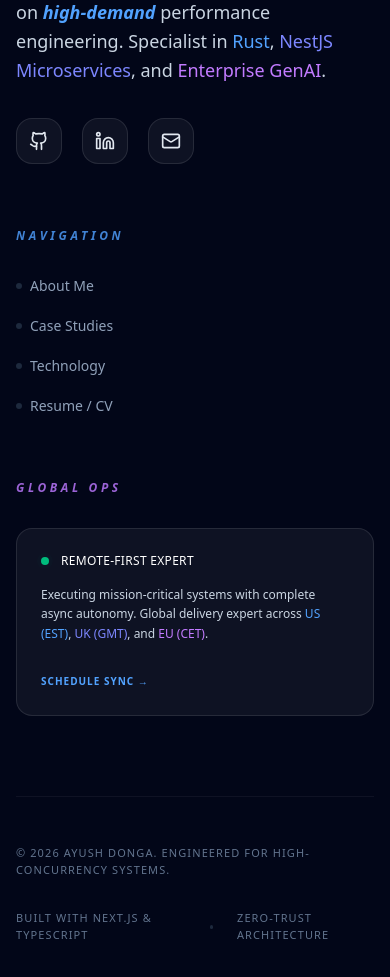
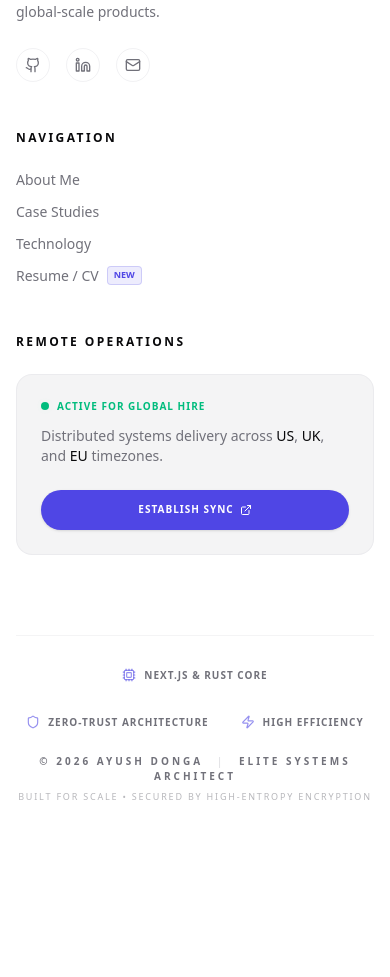
Before and after one commit to Ayush-Donga/my-portfolio, a Next.js app: page / in a window 390 px wide. Shown: the part 7828-8805 px from the top of the page. After the commit the page ends 8679 px from the top, so only its background shows below. Built offline with nearby package versions, Linux system fonts and the light colour scheme; no server answers; the database is empty.

Commit message:
feat(footer): unify design system and optimize for modern minimalist aesthetic

```diff
--- a/src/components/Footer.tsx
+++ b/src/components/Footer.tsx
@@ -1,93 +1,117 @@
 import React from 'react'
 import Link from 'next/link'
-import { Github, Linkedin, Mail } from 'lucide-react'
+import { Github, Linkedin, Mail, Shield, Zap, ExternalLink, Cpu } from 'lucide-react'
+import { Button } from '@/components/ui/button'
 
 export const Footer = () => {
     return (
-        <footer className="pt-24 pb-12 border-t border-border/50 bg-slate-950 text-slate-200">
-            <div className="container mx-auto px-4">
-                <div className="grid md:grid-cols-4 gap-16 mb-20">
-                    {/* Brand Info */}
-                    <div className="md:col-span-2 space-y-8">
-                        <Link href="/" className="inline-block group">
-                            <span className="text-3xl font-bold bg-clip-text text-transparent bg-gradient-to-r from-blue-400 via-indigo-400 to-purple-400 group-hover:from-blue-300 group-hover:to-purple-300 transition-all">
+        <footer className="relative pt-24 pb-12 bg-background border-t border-border/40 overflow-hidden">
+            <div className="container mx-auto px-4 relative z-10">
+                <div className="grid grid-cols-1 md:grid-cols-2 lg:grid-cols-4 gap-12 lg:gap-8 mb-20">
+
+                    {/* Brand Section */}
+                    <div className="space-y-6">
+                        <Link href="/" className="text-2xl font-bold bg-clip-text text-transparent bg-gradient-to-r from-blue-400 to-purple-600 hover:opacity-80 transition-opacity inline-block">
                             Ayush Donga
-                            </span>
-                            <div className="h-px w-0 group-hover:w-full bg-gradient-to-r from-blue-400 to-purple-400 transition-all duration-300"></div>
                         </Link>
-                        <p className="text-slate-300 max-w-sm leading-relaxed text-lg font-light">
-                            Senior Systems Architect lead with a focus on <span className="text-blue-400 font-semibold italic">high-demand</span> performance engineering. Specialist in <span className="text-blue-400 font-medium">Rust</span>, <span className="text-indigo-400 font-medium">NestJS Microservices</span>, and <span className="text-purple-400 font-medium">Enterprise GenAI</span>.
+                        <p className="text-muted-foreground text-sm leading-relaxed max-w-xs">
+                            Senior Systems Architect specializing in Rust, Distributed Systems, and AI infrastructure for global-scale products.
                         </p>
-                        <div className="flex gap-5">
+                        <div className="flex gap-4">
+                            {[
+                                { icon: Github, href: "https://github.com/ayush-donga", label: "GitHub" },
+                                { icon: Linkedin, href: "https://linkedin.com/in/ayush-donga-696755197", label: "LinkedIn" },
+                                { icon: Mail, href: "mailto:ayush.donga20@gmail.com", label: "Email" }
+                            ].map((social, i) => (
                                 <Link
-                                href="https://github.com/ayush-donga"
+                                    key={i}
+                                    href={social.href}
                                     target="_blank"
-                                className="p-3 bg-white/5 border border-white/10 rounded-2xl hover:border-blue-500/50 hover:bg-blue-500/10 hover:text-blue-400 transition-all hover:-translate-y-1 group"
+                                    className="p-2 rounded-full border border-border/50 hover:border-primary/50 text-muted-foreground hover:text-primary transition-all group"
+                                    aria-label={social.label}
                                 >
-                                <Github className="w-5 h-5 group-hover:scale-110 transition-transform" />
+                                    <social.icon className="w-4 h-4 group-hover:scale-110 transition-transform" />
                                 </Link>
-                           <Link
-                                href="https://linkedin.com/in/ayush-donga-696755197"
-                                target="_blank"
-                                className="p-3 bg-white/5 border border-white/10 rounded-2xl hover:border-primary/50 hover:bg-primary/10 hover:text-primary transition-all hover:-translate-y-1 group"
-                           >
-                                <Linkedin className="w-5 h-5 group-hover:scale-110 transition-transform" />
-                           </Link>
-                           <Link
-                                href="mailto:ayush.donga20@gmail.com"
-                                className="p-3 bg-white/5 border border-white/10 rounded-2xl hover:border-purple-500/50 hover:bg-purple-500/10 hover:text-purple-400 transition-all hover:-translate-y-1 group"
-                           >
-                                <Mail className="w-5 h-5 group-hover:scale-110 transition-transform" />
-                           </Link>
+                            ))}
                         </div>
                     </div>
 
                     {/* Navigation */}
-                    <div className="space-y-8">
-                        <h4 className="text-xs font-semibold uppercase tracking-[0.3em] text-blue-400/80 italic">Navigation</h4>
-                        <ul className="space-y-5 text-sm">
-                            <li><Link href="#about" className="text-slate-400 hover:text-white transition-colors flex items-center gap-2 group"><span className="w-1.5 h-1.5 rounded-full bg-slate-800 group-hover:bg-blue-400 transition-colors"></span>About Me</Link></li>
-                            <li><Link href="#projects" className="text-slate-400 hover:text-white transition-colors flex items-center gap-2 group"><span className="w-1.5 h-1.5 rounded-full bg-slate-800 group-hover:bg-blue-400 transition-colors"></span>Case Studies</Link></li>
-                            <li><Link href="#skills" className="text-slate-400 hover:text-white transition-colors flex items-center gap-2 group"><span className="w-1.5 h-1.5 rounded-full bg-slate-800 group-hover:bg-blue-400 transition-colors"></span>Technology</Link></li>
-                            <li><Link href="/resume" className="text-slate-400 hover:text-white transition-colors flex items-center gap-2 group"><span className="w-1.5 h-1.5 rounded-full bg-slate-800 group-hover:bg-blue-400 transition-colors"></span>Resume / CV</Link></li>
+                    <div className="space-y-6">
+                        <h4 className="text-xs font-bold uppercase tracking-[0.2em] text-foreground">Navigation</h4>
+                        <ul className="space-y-3">
+                            {[
+                                { name: "About Me", href: "#about" },
+                                { name: "Case Studies", href: "#projects" },
+                                { name: "Technology", href: "#skills" },
+                                { name: "Resume / CV", href: "/resume", badge: true }
+                            ].map((link, i) => (
+                                <li key={i}>
+                                    <Link
+                                        href={link.href}
+                                        className="text-sm text-muted-foreground hover:text-primary transition-colors flex items-center gap-2"
+                                    >
+                                        {link.name}
+                                        {link.badge && (
+                                            <span className="text-[9px] bg-primary/10 text-primary border border-primary/20 px-1.5 py-0.5 rounded font-bold uppercase">
+                                                New
+                                            </span>
+                                        )}
+                                    </Link>
+                                </li>
+                            ))}
                         </ul>
                     </div>
 
-                    {/* Meta / Availability */}
-                    <div className="space-y-8">
-                        <h4 className="text-xs font-semibold uppercase tracking-[0.3em] text-purple-400/80 italic">Global Ops</h4>
-                        <div className="p-6 bg-white/5 border border-white/10 rounded-2xl space-y-4">
-                            <div className="flex items-center gap-3">
+                    {/* Remote Operations - Optimized Card */}
+                    <div className="lg:col-span-2 space-y-6">
+                        <h4 className="text-xs font-bold uppercase tracking-[0.2em] text-foreground">Remote Operations</h4>
+                         <div className="p-6 rounded-2xl bg-card border border-border/50 backdrop-blur-sm relative group hover:border-primary/20 transition-all duration-300">
+                            <div className="flex flex-col md:flex-row md:items-center justify-between gap-6">
+                                <div className="space-y-3">
+                                    <div className="flex items-center gap-2">
                                         <span className="relative flex h-2 w-2">
-                                  <span className="animate-ping absolute inline-flex h-full w-full rounded-full bg-emerald-400 opacity-75"></span>
+                                            <span className="animate-ping absolute inline-flex h-full w-full rounded-full bg-emerald-500 opacity-40"></span>
                                             <span className="relative inline-flex rounded-full h-2 w-2 bg-emerald-500"></span>
                                         </span>
-                                <span className="text-white text-xs font-medium tracking-wide">REMOTE-FIRST EXPERT</span>
+                                        <span className="text-emerald-500 text-[10px] font-bold tracking-widest uppercase">Active for Global Hire</span>
                                     </div>
-                            <p className="text-xs text-slate-300 leading-relaxed font-light">
-                                Executing mission-critical systems with complete async autonomy. Global delivery expert across <span className="text-blue-400 font-medium">US (EST)</span>, <span className="text-indigo-400 font-medium">UK (GMT)</span>, and <span className="text-purple-400 font-medium">EU (CET)</span>.
+                                    <p className="text-muted-foreground text-sm max-w-xs">
+                                        Distributed systems delivery across <span className="text-foreground font-medium">US</span>, <span className="text-foreground font-medium">UK</span>, and <span className="text-foreground font-medium">EU</span> timezones.
                                     </p>
-                            <div className="pt-2">
-                                <Link
-                                    href="https://calendly.com/ayush-donga20/30min"
-                                    target="_blank"
-                                    className="text-[10px] text-blue-400 font-bold uppercase tracking-widest hover:text-blue-300 transition-colors"
-                                >
-                                    Schedule Sync &rarr;
+                                </div>
+                                <Button size="sm" className="rounded-full h-10 px-6 font-bold uppercase tracking-widest text-[10px]" asChild>
+                                    <Link href="https://calendly.com/ayush-donga20/30min" target="_blank">
+                                        Establish Sync <ExternalLink className="ml-1.5 w-3 h-3" />
                                     </Link>
+                                </Button>
                             </div>
                          </div>
                     </div>
                 </div>
 
-                <div className="flex flex-col md:flex-row justify-between items-center gap-8 pt-12 border-t border-white/5">
-                    <div className="text-[11px] text-slate-500 uppercase tracking-widest font-light">
-                        © {new Date().getFullYear()} Ayush Donga. Engineered for high-concurrency systems.
+                {/* Performance & Metadata Footer Bar */}
+                <div className="flex flex-col md:flex-row justify-between items-center pt-8 border-t border-border/40 gap-6">
+                    <div className="flex flex-wrap items-center justify-center md:justify-start gap-8">
+                        {[
+                            { icon: Cpu, text: "Next.js & Rust Core" },
+                            { icon: Shield, text: "Zero-Trust Architecture" },
+                            { icon: Zap, text: "High Efficiency" }
+                        ].map((item, i) => (
+                            <div key={i} className="flex items-center gap-2 group cursor-default">
+                                <item.icon className="w-3.5 h-3.5 text-primary/60 group-hover:text-primary transition-colors" />
+                                <span className="text-[10px] font-bold uppercase tracking-widest text-muted-foreground group-hover:text-foreground transition-colors">{item.text}</span>
                             </div>
-                    <div className="flex items-center gap-6 text-[11px] text-slate-500 uppercase tracking-widest font-light">
-                        <span className="hover:text-slate-300 transition-colors cursor-default">Built with Next.js & TypeScript</span>
-                        <div className="w-1 h-1 rounded-full bg-slate-800"></div>
-                        <span className="hover:text-slate-300 transition-colors cursor-default">Zero-Trust Architecture</span>
+                        ))}
+                    </div>
+
+                    <div className="flex flex-col items-center md:items-end gap-1.5 text-center md:text-right">
+                        <p className="text-[10px] font-bold text-muted-foreground uppercase tracking-[0.3em]">
+                            © {new Date().getFullYear()} AYUSH DONGA <span className="mx-2 text-border">|</span> ELITE SYSTEMS ARCHITECT
+                        </p>
+                        <p className="text-[9px] font-medium text-muted-foreground/50 uppercase tracking-[0.2em]">
+                            Built for scale • Secured by high-entropy encryption
+                        </p>
                     </div>
                 </div>
             </div>
```
Lines whose indentation alone changed are shown as unchanged.
